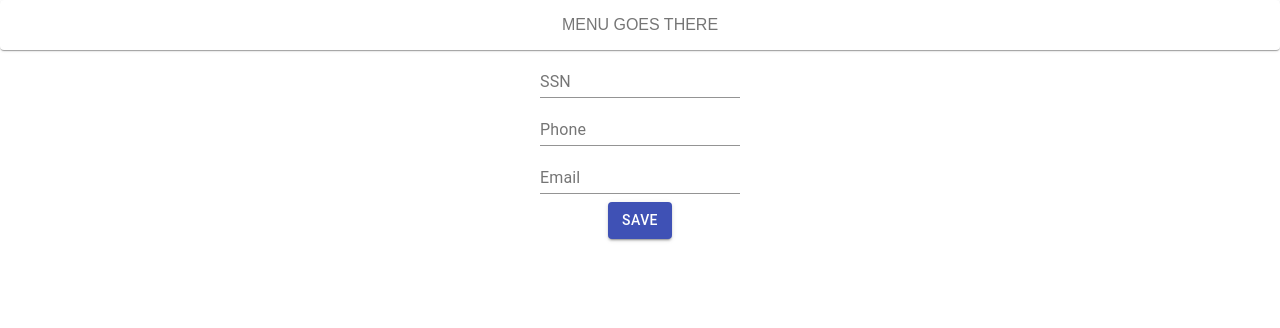
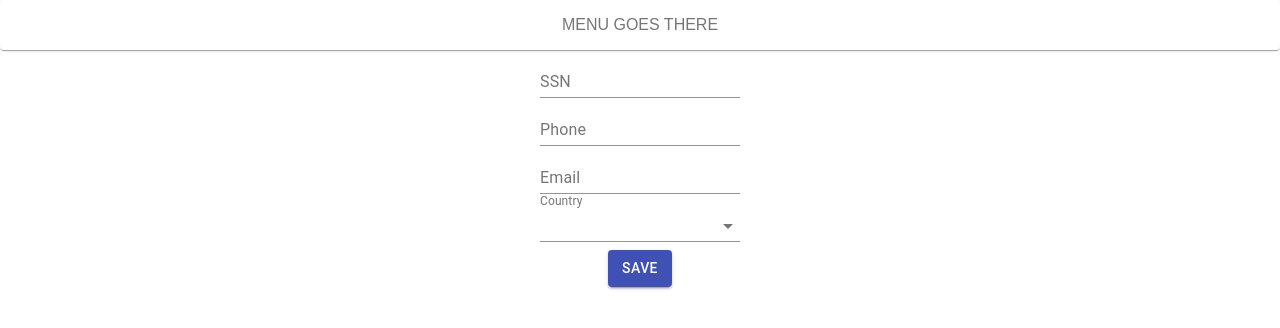
Before and after one commit to MySecondLanguage/reactJS-dyanamic-form-validation, a React (Create React App) app: page / in a window 1280 px wide. Shown: the top 328 px of the page. Built offline with nearby package versions, Linux system fonts and the light colour scheme; no server answers.

Commit message:
Added select field

```diff
--- a/src/App.js
+++ b/src/App.js
@@ -8,6 +8,11 @@ import { connect } from "react-redux";
 import { FormGroup } from '@material-ui/core';
 const axios = require('axios').default;
 
+import InputLabel from '@material-ui/core/InputLabel';
+import MenuItem from '@material-ui/core/MenuItem';
+import FormControl from '@material-ui/core/FormControl';
+import Select from '@material-ui/core/Select';
+
 
 function App(props) {
   const classes = useStyles();
@@ -15,8 +20,22 @@ function App(props) {
     ssn: '',
     phone: '',
     email: '',
+    country: '',
     multiline: 'Controlled',
   });
+
+  const [open, setOpen] = React.useState(false);
+
+  const handleOpen = () => {
+    setOpen(true);
+  };
+
+  const handleClose = () => {
+    setOpen(false);
+  };
+
+
+
 
   const handleChange = name => event => {
     setValues({ ...values, [name]: event.target.value });
@@ -79,6 +98,31 @@ function App(props) {
                 name='email'
               />
 
+
+              <FormControl className={classes.textField}>
+                <InputLabel htmlFor="country">Country</InputLabel>
+                <Select
+                  label="Country"
+                  open={open}
+                  onClose={handleClose}
+                  onOpen={handleOpen}
+                  value={5}
+                  onChange={handleChange}
+                  inputProps={{
+                    name: 'country',
+                    id: 'country',
+                  }}
+                >
+                  <MenuItem value="">
+                    <em>None</em>
+                  </MenuItem>
+                  <MenuItem value={10}>Ten</MenuItem>
+                  <MenuItem value={20}>Twenty</MenuItem>
+                  <MenuItem value={30}>Thirty</MenuItem>
+                </Select>
+              </FormControl>
+
+
               <Button
                 onClick={() => onSubmit()}
                 variant="contained"
```
